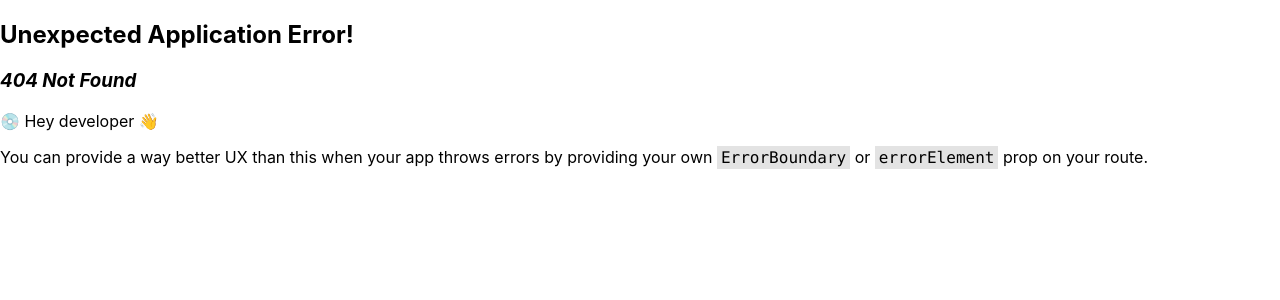
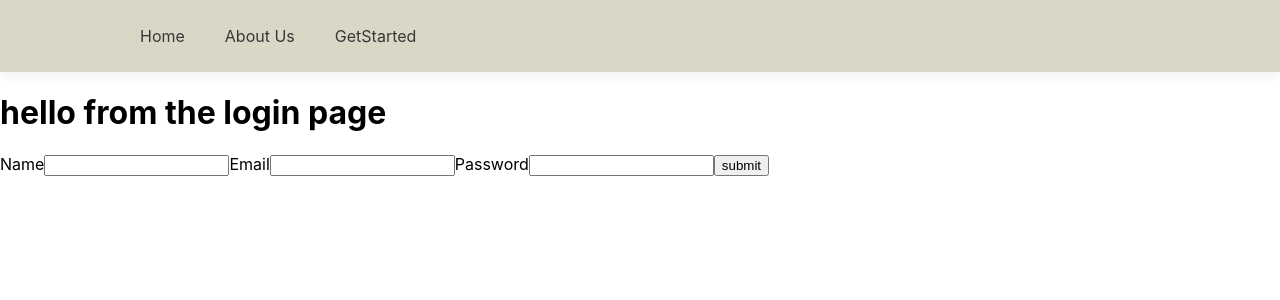
Before and after one commit to daniahih/MentalHealt-App, a React (Create React App) app: page /loginPage in a window 1280 px wide. Before the commit this address had no page. Shown: the top 300 px of the page. Built offline with nearby package versions, Linux system fonts and the light colour scheme.

Commit message:
added stress help page

```diff
--- a/src/Components/EmotionsPage.jsx
+++ b/src/Components/EmotionsPage.jsx
@@ -1,8 +1,10 @@
 import React, { useState } from "react";
 import SadHelpPage from "./SadHelpPage";
+import StressHelpPage from "./StressHelpPage";
 
 function EmotionsPage() {
   const [redirectTo, setRedirectTo] = useState(false);
+  const [redirectToStress, setRedirectToStress] = useState(false);
 
   const handleImageClick = () => {
     setRedirectTo(true);
@@ -10,6 +12,14 @@ function EmotionsPage() {
 
   if (redirectTo) {
     return <SadHelpPage />;
+  }
+
+  const handelStressImage = () => {
+    setRedirectToStress(true);
+  };
+
+  if (redirectToStress) {
+    return <StressHelpPage />;
   }
 
   return (
@@ -24,9 +34,9 @@ function EmotionsPage() {
             height="200px"
           />
         </div>
-        <div>
+        <div onClick={handelStressImage}>
           <img
-            src="https://media.istockphoto.com/id/496261720/vector/smiling-emoticon-with-smiling-eyes.jpg?s=612x612&w=0&k=20&c=bp-70mH9FIM4fBaEY7ke7FG4Gs0bJEowIpgk2as8Nc4="
+            src="https://as2.ftcdn.net/v2/jpg/03/66/81/25/1000_F_366812548_8TunZG247i3UYiRj34fMk0xU181xUioS.jpg"
             alt="Sad"
             width="200px"
             height="200px"
--- a/src/Components/Home.css
+++ b/src/Components/Home.css
@@ -0,0 +1,9 @@
+#main {
+  background-image: url("https://i.pinimg.com/564x/57/d2/3f/57d23f6586317793bfe01f7b8f8e6b47.jpg");
+  width: 87.4vw;
+  height: 90vh;
+  background-repeat: no-repeat;
+  background-position: top 10% left 0%;
+  background-size: cover;
+  padding: 80px 80px;
+}
--- a/src/Components/Home.jsx
+++ b/src/Components/Home.jsx
@@ -2,8 +2,9 @@ import "./Home.css";
 export default function HomePage() {
   return (
     <>
-      <h1>you mental Health Matter</h1>
-      <img src="https://i.pinimg.com/564x/57/d2/3f/57d23f6586317793bfe01f7b8f8e6b47.jpg"></img>
+      <section id="main">
+        <h1>you mental Health Matter</h1>
+      </section>
     </>
   );
 }
--- a/src/Components/LoginPage.jsx
+++ b/src/Components/LoginPage.jsx
@@ -1,6 +1,7 @@
 import { useState } from "react";
 import EmotionsPage from "./EmotionsPage";
-export function LoginPage() {
+import { Link } from "react-router-dom";
+export default function LoginPage() {
   const [email, setEmail] = useState("");
   const [password, setPassword] = useState("");
   const [isLoggedIn, setIsLoggedIn] = useState(false);
@@ -12,7 +13,7 @@ export function LoginPage() {
     // Retrieve stored email and password from local storage
     const storedEmail = localStorage.getItem("userEmail");
     const storedPassword = localStorage.getItem("userPassword");
-    const StoredName = localStorage.getItem("useName");
+    const StoredName = localStorage.getItem("userName");
 
     // Compare entered email and password with stored values
     if (email === storedEmail && password === storedPassword) {
@@ -20,6 +21,7 @@ export function LoginPage() {
       setIsLoggedIn(true);
       setLoggedUser(StoredName);
       console.log("Logged in successfully");
+      <Link to="/loginPage"></Link>;
     } else {
       // If they don't match, show an error message
       console.error("Invalid email or password");
--- a/src/Components/MainNavBar.jsx
+++ b/src/Components/MainNavBar.jsx
@@ -1,4 +1,5 @@
 import { Link } from "react-router-dom";
+import "./MainNavbar.css";
 const MainNavBar = () => {
   return (
     <header>
--- /dev/null
+++ b/src/Components/MainNavbar.css
@@ -0,0 +1,38 @@
+body {
+  width: 100%;
+  height: 50vh;
+}
+
+header {
+  display: flex;
+  align-items: center;
+  justify-content: space-between;
+  padding: 20px 80px;
+  background-color: rgb(214, 211, 194);
+  box-shadow: 0 5px 15px rgba(0, 0, 0, 0.06);
+  z-index: 999;
+  position: sticky;
+  left: 0;
+  top: 0;
+  opacity: 0.9;
+  height: 4vh;
+}
+.navbar {
+  display: flex;
+  align-items: center;
+  justify-content: space-between;
+  height: 5vh;
+}
+.navbar li {
+  list-style: none;
+  padding: 0 20px;
+  transition: 0.3 ease;
+  position: relative;
+}
+.navbar a {
+  text-decoration: none;
+  color: #222;
+}
+.navbar a:hover {
+  color: #660922;
+}
--- a/src/Components/RegisterPage.jsx
+++ b/src/Components/RegisterPage.jsx
@@ -1,30 +1,36 @@
 import React, { useState } from "react";
-import { LoginPage } from "./LoginPage";
+import { Link } from "react-router-dom";
+import LoginPage from "./LoginPage";
 
 function RegisterPage() {
   const [email, setEmail] = useState("");
   const [password, setPassword] = useState("");
   const [name, setName] = useState("");
-  const [register, setisRegister] = useState(false);
+  const [isRegistered, setIsRegistered] = useState(
+    localStorage.getItem("isRegistered") === "true"
+  );
 
   const handleRegister = () => {
     // save user email and password to local storage
     localStorage.setItem("userEmail", email);
     localStorage.setItem("userPassword", password);
-    localStorage.setItem("useName", name);
+    localStorage.setItem("userName", name);
+
+    // set isRegistered flag to true
+    localStorage.setItem("isRegistered", "true");
 
     // clear email and password fields
     setEmail("");
     setPassword("");
-    setisRegister(true);
+    setIsRegistered(true);
 
     alert("Thank you for registering!");
-    // show thank you message and redirect to login pag
   };
-  if (register) {
+
+  if (isRegistered) {
     return (
       <>
-        <LoginPage />
+        <Link to="/loginPage">Log in here.</Link>
       </>
     );
   } else {
@@ -60,6 +66,9 @@ function RegisterPage() {
             Register
           </button>
         </form>
+        <p>
+          Already have an account? <Link to="/loginPage">Log in here.</Link>
+        </p>
       </div>
     );
   }
--- /dev/null
+++ b/src/Components/StressHelpPage.jsx
@@ -0,0 +1,51 @@
+import { useState, useEffect } from "react";
+
+export default function StressHelpPage() {
+  const [randomYogaVideo, setRandomYogaVideo] = useState("");
+
+  // array of yoga video links
+  const yogaVideos = [
+    "https://www.youtube.com/watch?v=v7AYKMP6rOE",
+    "https://www.youtube.com/watch?v=8TuRYV71Rgo",
+    "https://www.youtube.com/watch?v=hJbRpHZr_d0",
+    "https://www.youtube.com/watch?v=4pLUleLdwY4",
+    "https://www.youtube.com/watch?v=nqIAKW92TBM",
+  ];
+
+  // function to select a random yoga video
+  const selectRandomYogaVideo = () => {
+    const randomIndex = Math.floor(Math.random() * yogaVideos.length);
+    setRandomYogaVideo(yogaVideos[randomIndex]);
+  };
+
+  useEffect(() => {
+    selectRandomYogaVideo();
+  }, []);
+
+  return (
+    <>
+      <h1>hello from stress help page</h1>
+      <ul>
+        <li>
+          meditation or yoga exercises{" "}
+          <button>
+            <a href={randomYogaVideo}>Yoga exercises</a>
+          </button>
+        </li>
+        <li>suggested books to read</li>
+        <li>therapist they can contact with them</li>
+        <li>calm music</li>
+        <li>
+          Practice self-care
+          <ul>
+            <li>going for a walk outside</li>
+            <li>taking a bath</li>
+            <li>getting a massage</li>
+            <li>practicing a hobby</li>
+          </ul>
+        </li>
+        <li>cooking (and need to fetch data from api)</li>
+      </ul>
+    </>
+  );
+}
```
Also changed, not shown: src/App.js (+12 -1 lines).
